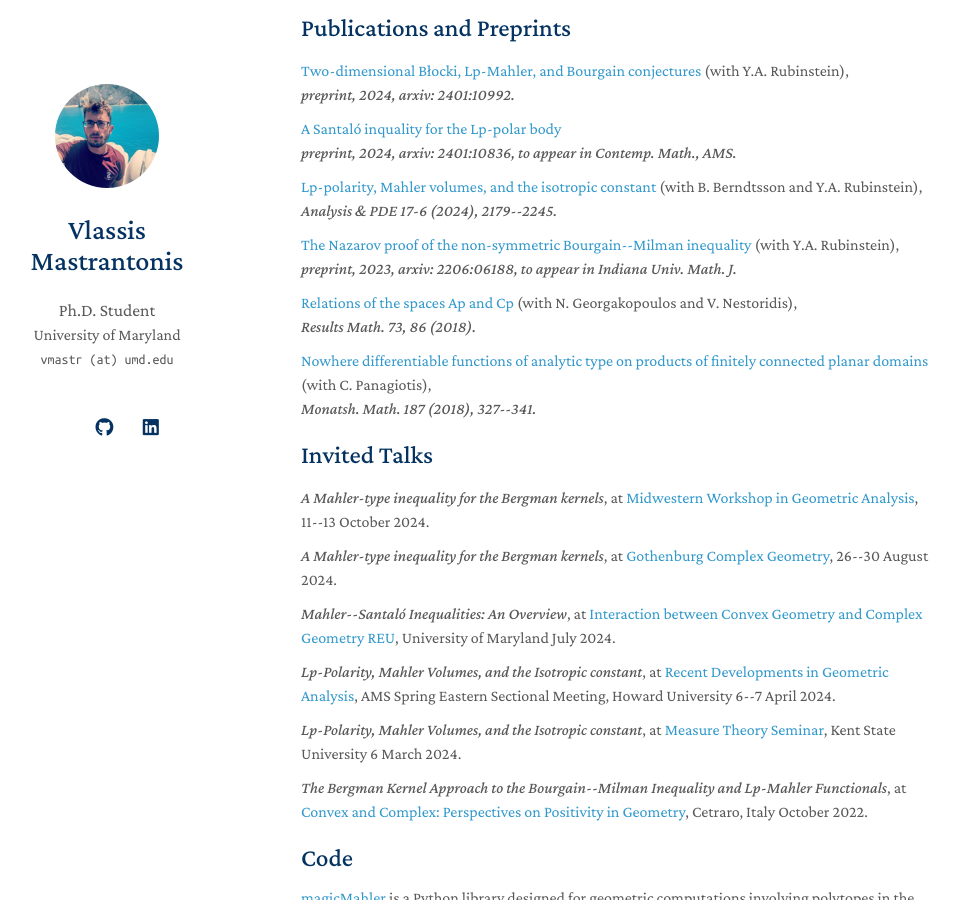
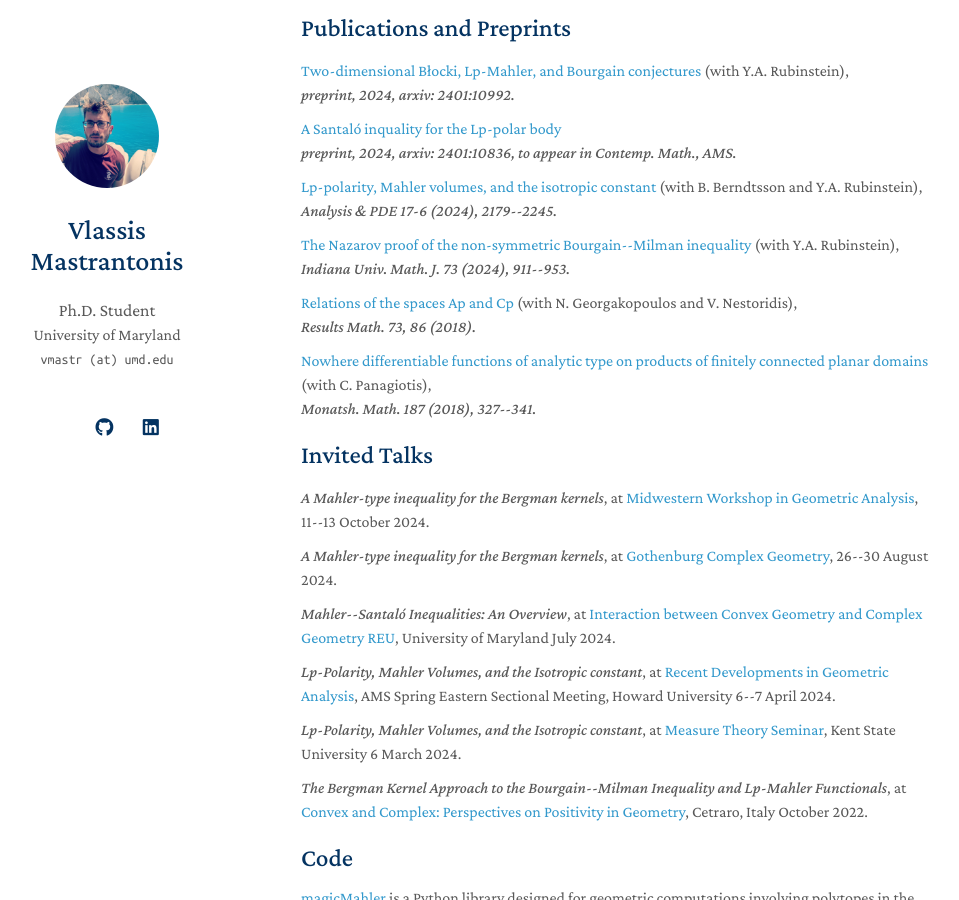
Before and after one commit to vmastr/vmastr.github.io, a Jekyll site: the page built from index.md, in a window 1280 px wide and 900 px high, scrolled down 391 px. Shown: the whole window, without its empty margins (169-1128 px from the left). Built offline with Jekyll 4.4.1, drawn with Linux system fonts in a browser that asks for light colours; nearby versions of some CDN libraries; a style sheet for code colours, icons or effects is not loaded; our own code applies the rules of GitHub Pages for plain Markdown files.

Commit message:
Indiana publication

```diff
--- a/_data/publications.yml
+++ b/_data/publications.yml
@@ -36,7 +36,7 @@ main:
   - title: The Nazarov proof of the non-symmetric Bourgain--Milman inequality
     authors: (with Y.A. Rubinstein),
     # conference_short: CVPR
-    conference: "preprint, 2023, arxiv: 2206:06188, to appear in Indiana Univ. Math. J."
+    conference: Indiana Univ. Math. J. 73 (2024), 911--953.
     pdf: https://arxiv.org/abs/2206.06188
     # code: https://github.com/yaoyao-liu/class-incremental-learning/tree/main/mnemonics-training
     # page: https://class-il.mpi-inf.mpg.de/mnemonics/
```
Also changed, not shown: 1 other file.
